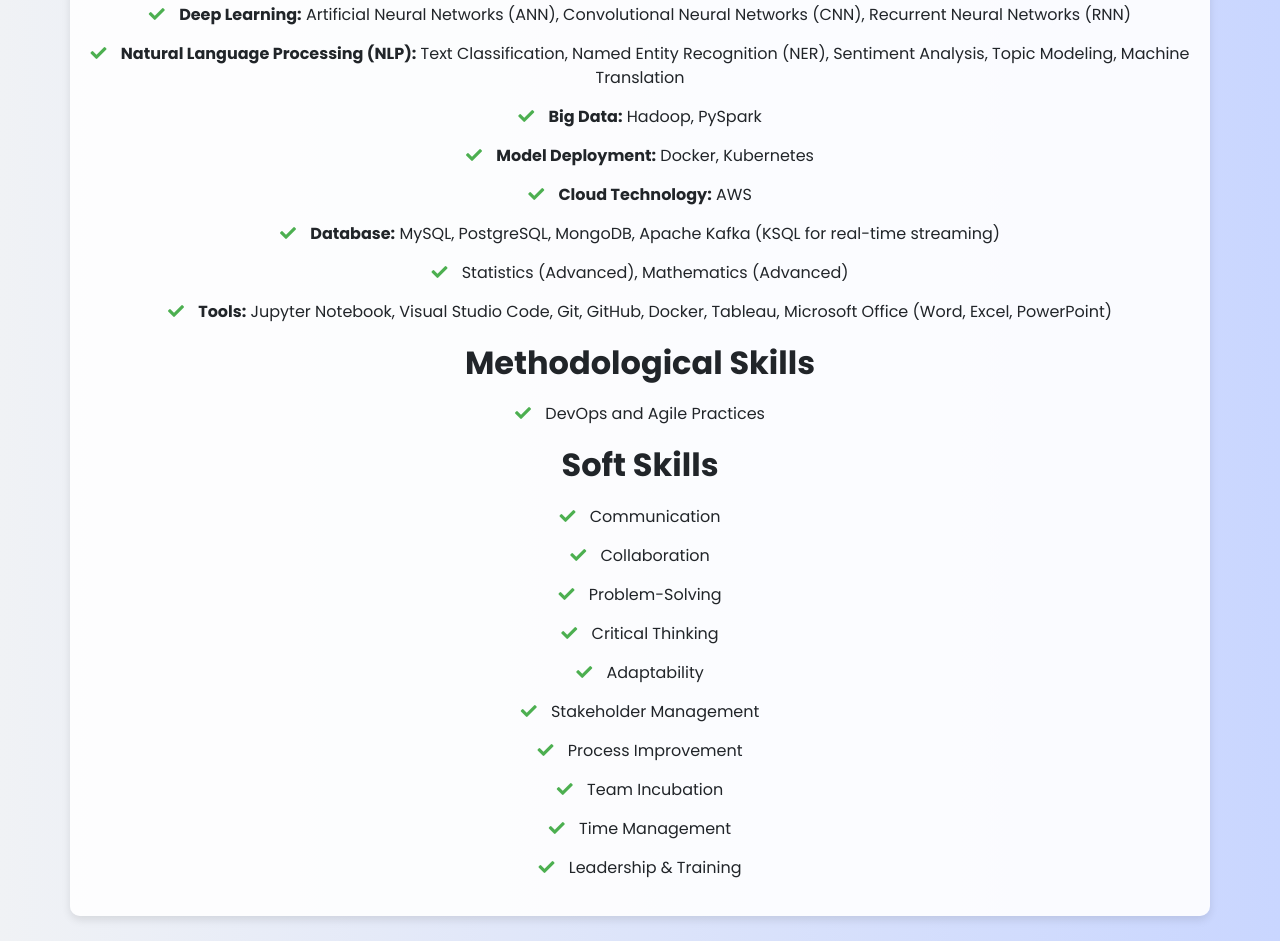
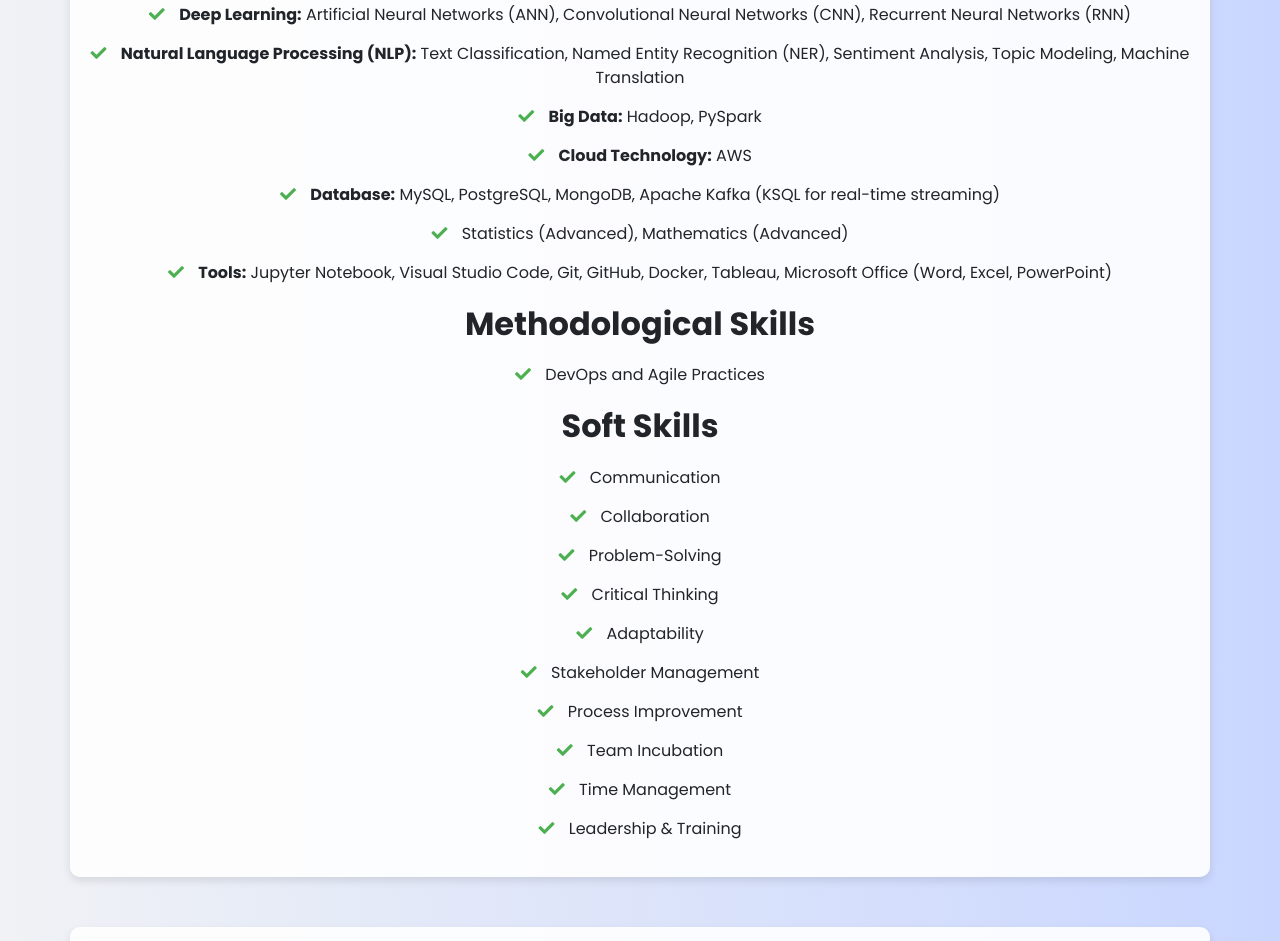
Before and after one commit to abhinandansamal/abhinandansamal.github.io, a plain HTML site: page index.html in a window 1280 px wide. Shown: the part 855-1796 px from the top of the page. Drawn offline with nearby package versions, Linux system fonts and the light colour scheme.

Commit message:
Updated Skills Section

```diff
--- a/index.html
+++ b/index.html
@@ -329,7 +329,6 @@
             <li><i class="fas fa-check"></i> <strong>Deep Learning:</strong> Artificial Neural Networks (ANN), Convolutional Neural Networks (CNN), Recurrent Neural Networks (RNN)</li>
             <li><i class="fas fa-check"></i> <strong>Natural Language Processing (NLP):</strong> Text Classification, Named Entity Recognition (NER), Sentiment Analysis, Topic Modeling, Machine Translation</li>
             <li><i class="fas fa-check"></i> <strong>Big Data:</strong> Hadoop, PySpark</li>
-            <li><i class="fas fa-check"></i> <strong>Model Deployment:</strong> Docker, Kubernetes</li>
             <li><i class="fas fa-check"></i> <strong>Cloud Technology:</strong> AWS</li>
             <li><i class="fas fa-check"></i> <strong>Database:</strong> MySQL, PostgreSQL, MongoDB, Apache Kafka (KSQL for real-time streaming)</li>
             <li><i class="fas fa-check"></i> Statistics (Advanced), Mathematics (Advanced)</li>
```
